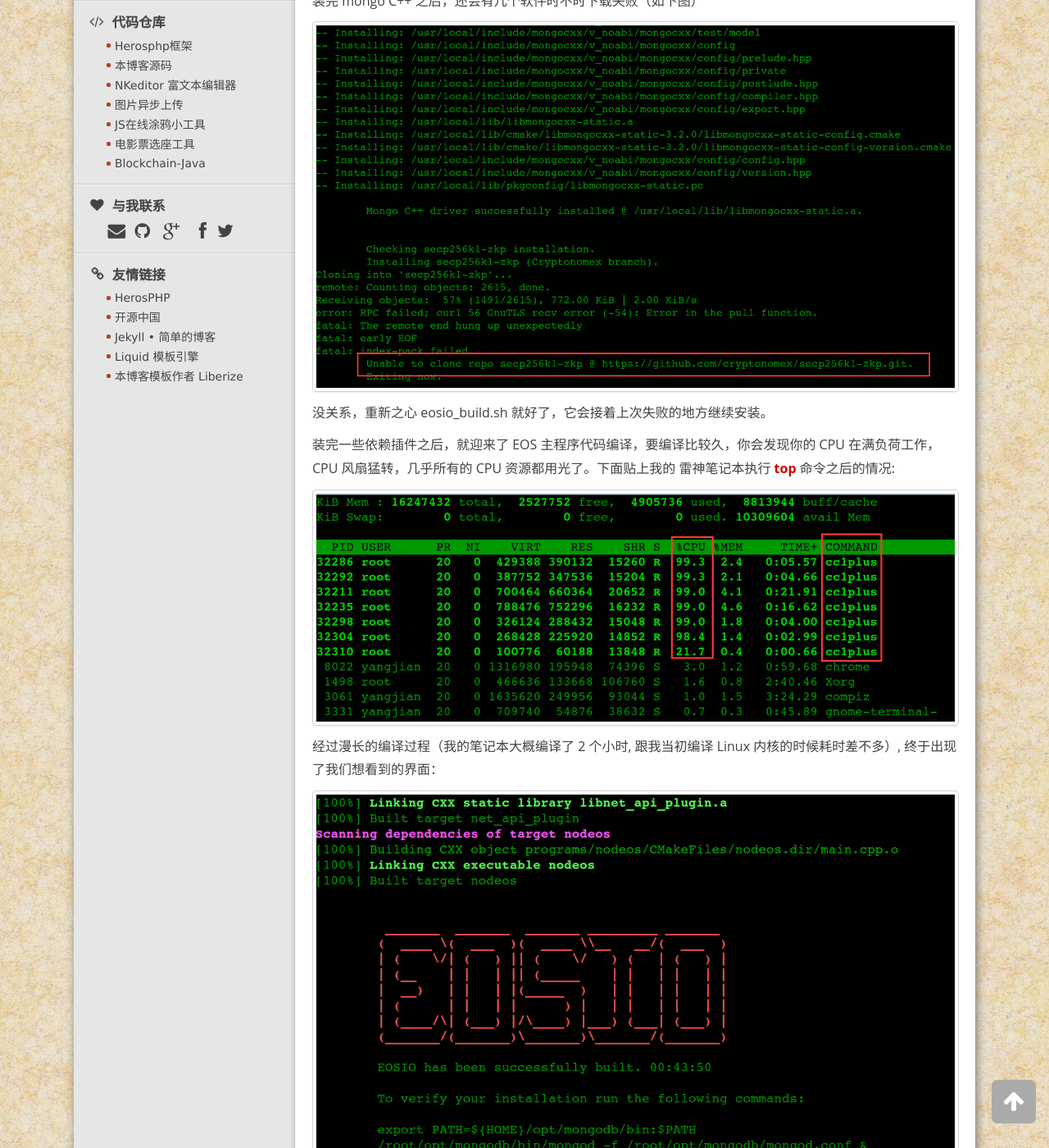
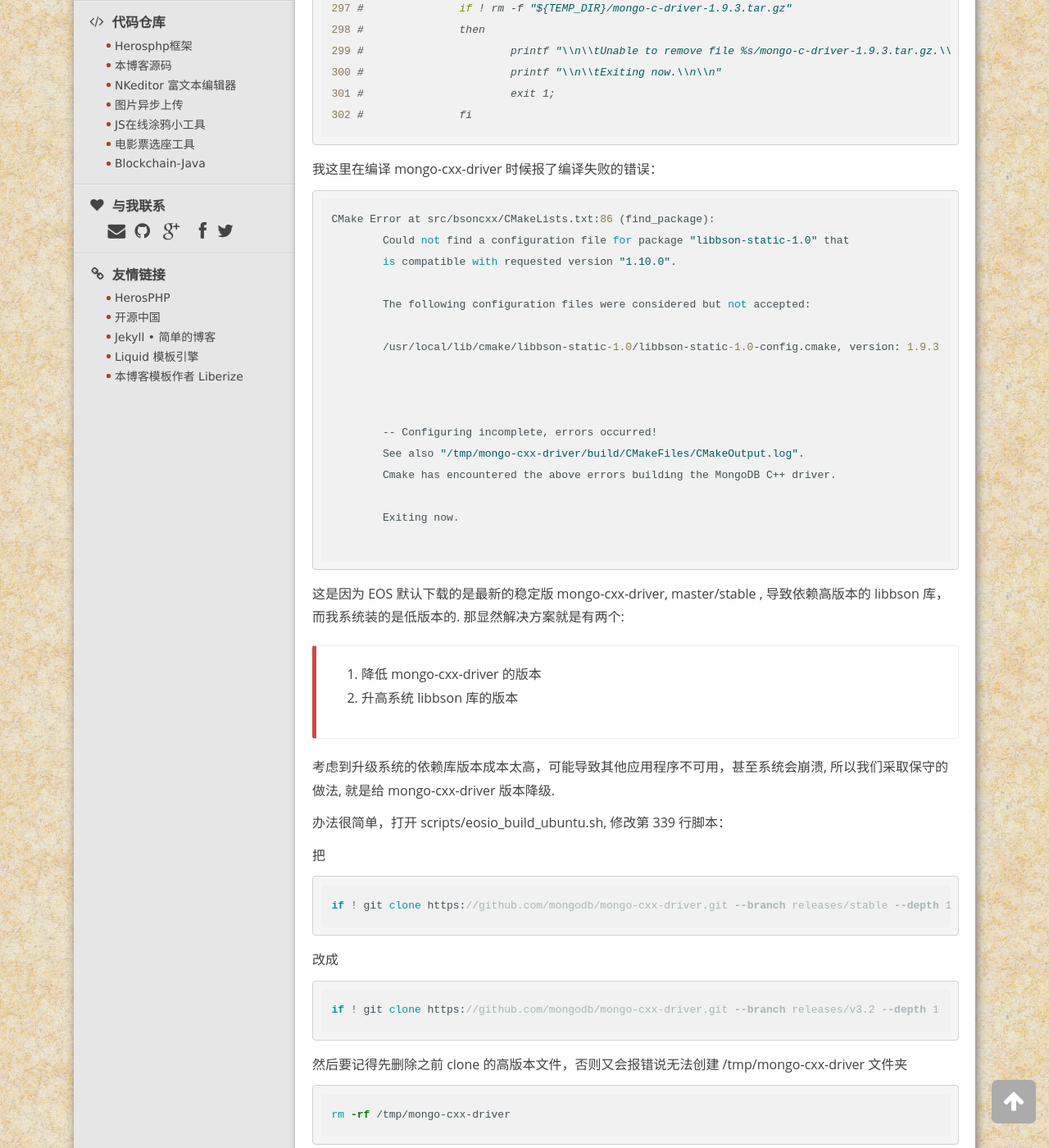
Before and after one commit to FunctFan/blog, a Jekyll site: the page built from _posts/2018/06/2018-06-12-build-eos-environment.md, in a window 1280 px wide and 1400 px high, scrolled down 4376 px. Shown: the whole window at 82% size. Built offline with Jekyll 4.4.1, drawn with Linux system fonts in a browser that asks for light colours; some of the changed text lies outside the part shown.

````diff
--- a/_posts/2018/06/2018-06-12-build-eos-environment.md
+++ b/_posts/2018/06/2018-06-12-build-eos-environment.md
@@ -73,7 +73,16 @@ cd eos
 ./eosio_build.sh
 ```
 
-首先自动构建脚本会先安装依赖包，这个过程大概需要15分钟左右，根据你的网速决定。在安装依赖的时候还有一个小插曲，就是 eosio_build.sh
+首先自动构建脚本会先安装依赖包，这个过程大概需要15分钟左右，根据你的网速决定。当然你可以可以自己手动安装，这样构建脚本就不会安装了.
+
+```bash
+sudo apt-get install clang-4.0 lldb-4.0 libclang-4.0-dev cmake make \
+		 automake libbz2-dev libssl-dev libgmp3-dev autotools-dev \
+		 build-essential libicu-dev python2.7-dev python3-dev \
+		 autoconf libtool zlib1g-dev doxygen graphviz
+```
+
+在安装依赖的时候还有一个小插曲，就是 eosio_build.sh
 这个自动化构建脚本里面默认你不是 __root__  用户的，所以它里面很多命令都用了 __sudo__ , 这样就会导致报一个这样的错误：
 
 <img class="img-view" data-src="/images/2018/06/eosbuild-2.png" src="/images/1px.png" />
@@ -128,11 +137,57 @@ vim scripts/eosio_build_ubuntu.sh
 302 #               fi
 ```
 
-装完 mongo C++ 之后，还会有几个软件时不时下载失败（如下图）
+我这里在编译 mongo-cxx-driver 时候报了编译失败的错误：
+
+```
+CMake Error at src/bsoncxx/CMakeLists.txt:86 (find_package):
+	Could not find a configuration file for package "libbson-static-1.0" that
+	is compatible with requested version "1.10.0".
+
+	The following configuration files were considered but not accepted:
+
+	/usr/local/lib/cmake/libbson-static-1.0/libbson-static-1.0-config.cmake, version: 1.9.3
+
+
+
+	-- Configuring incomplete, errors occurred!
+	See also "/tmp/mongo-cxx-driver/build/CMakeFiles/CMakeOutput.log".
+	Cmake has encountered the above errors building the MongoDB C++ driver.
+
+	Exiting now.
+
+```
+这是因为 EOS 默认下载的是最新的稳定版 mongo-cxx-driver, master/stable , 导致依赖高版本的 libbson 库，而我系统装的是低版本的.
+那显然解决方案就是有两个:
+
+> 1. 降低 mongo-cxx-driver 的版本 <br />
+2. 升高系统 libbson 库的版本
+
+考虑到升级系统的依赖库版本成本太高，可能导致其他应用程序不可用，甚至系统会崩溃, 所以我们采取保守的做法, 就是给 mongo-cxx-driver 版本降级.
+
+办法很简单，打开 scripts/eosio_build_ubuntu.sh, 修改第 339 行脚本：
+
+把
+```bash
+if ! git clone https://github.com/mongodb/mongo-cxx-driver.git --branch releases/stable --depth 1
+```
+改成
+
+```bash
+if ! git clone https://github.com/mongodb/mongo-cxx-driver.git --branch releases/v3.2 --depth 1
+```
+
+然后要记得先删除之前 clone 的高版本文件，否则又会报错说无法创建 /tmp/mongo-cxx-driver 文件夹
+
+```bash
+rm -rf /tmp/mongo-cxx-driver
+```
+然后再重新执行 eosio_build.sh, 会发现上面的问题解决了. 装完 mongo C++ 之后，还会有几个软件时不时下载失败（如下图）
 
 <img class="img-view" data-src="/images/2018/06/eosbuild-3.png" src="/images/1px.png" />
 
 没关系，重新之心 eosio_build.sh 就好了，它会接着上次失败的地方继续安装。
+
 
 装完一些依赖插件之后，就迎来了 EOS 主程序代码编译，要编译比较久，你会发现你的 CPU 在满负荷工作，CPU 风扇猛转，几乎所有的 CPU 资源都用光了。下面贴上我的
 雷神笔记本执行 __top__ 命令之后的情况:
@@ -197,3 +252,5 @@ nodeos -e -p eosio --plugin eosio::chain_api_plugin --plugin eosio::history_api_
 ### 参考连接
 
 [https://github.com/EOSIO/eos/wiki/Local-Environment#2-building-eosio](https://github.com/EOSIO/eos/wiki/Local-Environment#2-building-eosio)
+
+[https://github.com/EOSIO/eos/issues/4062](https://github.com/EOSIO/eos/issues/4062)
````
Also changed, not shown: _posts/2018/06/2018-06-14-toilet-hero.md (added, +76 -0 lines).
